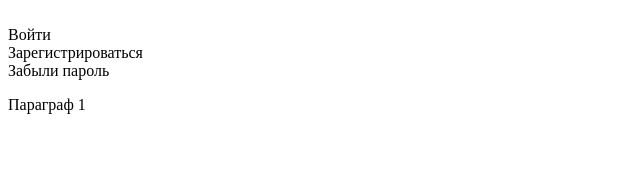
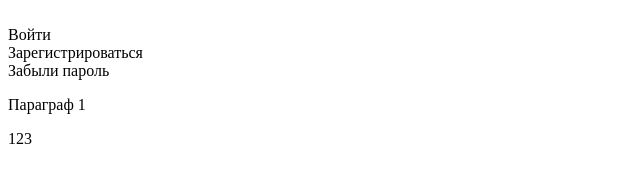
Before and after one commit to nastii8911/oktRepo, a plain HTML site: page oktober.html in a window 1280 px wide. Shown: the full height of the page, 0-640 px from the left. Drawn offline with Linux system fonts and the light colour scheme.

Commit message:
добавил main

```diff
--- a/oktober.html
+++ b/oktober.html
@@ -16,6 +16,7 @@
         <div class="header__sign-up">Забыли пароль</div>
         <p>Параграф 1</p>
     </header>
+    <main>123</main>
     <footer>
         <img src="" alt="" class="footer__photo">
         <div class="footer__links">
```
